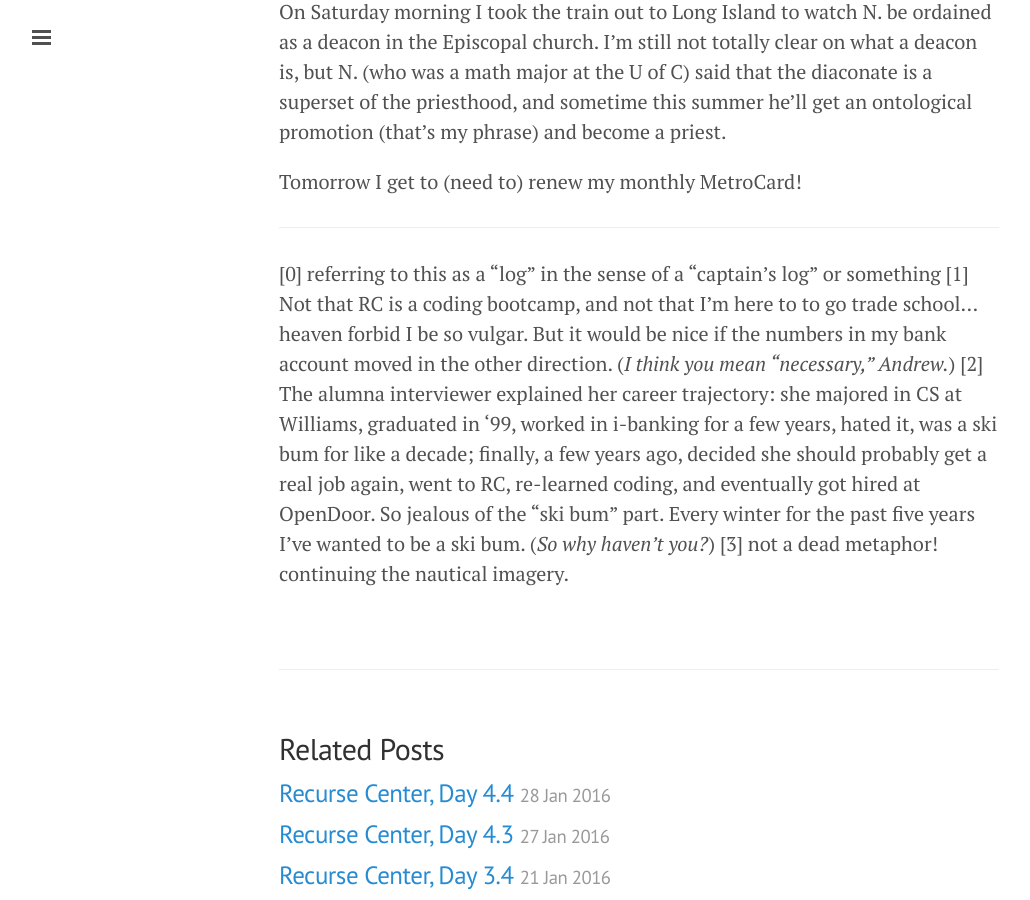
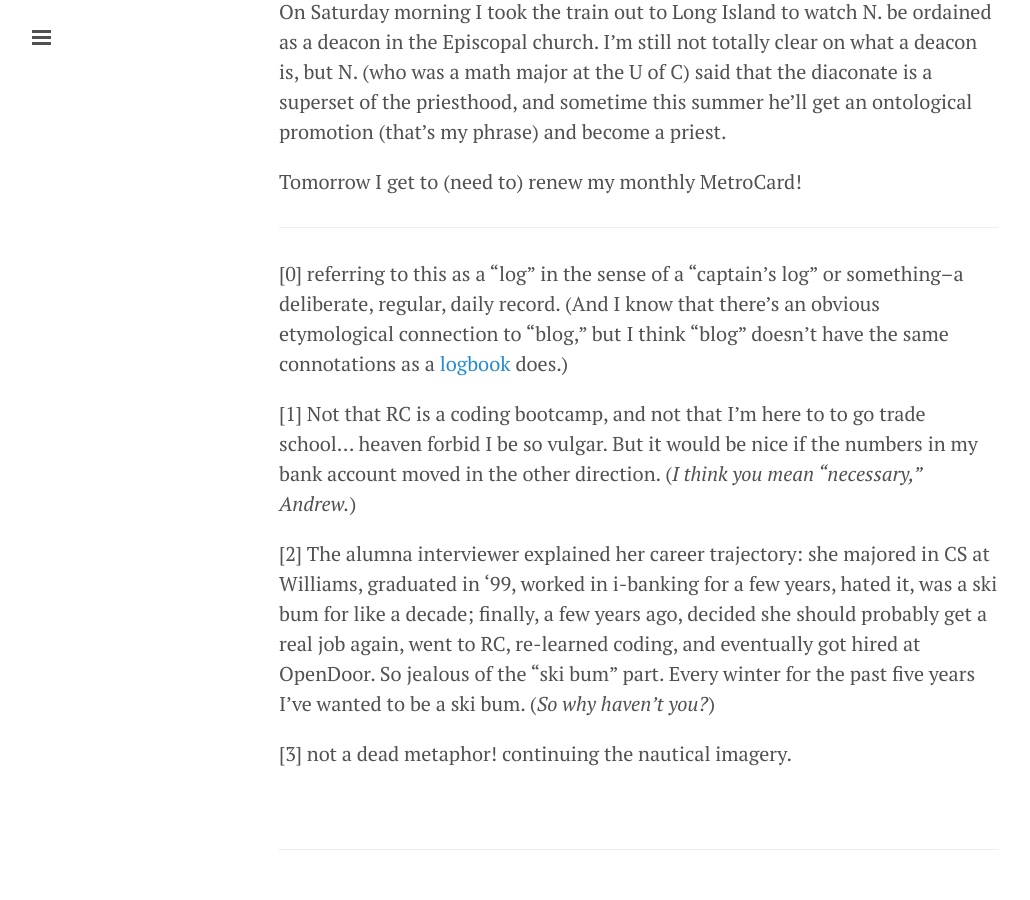
Before and after one commit to amalex5/amalex5.github.io, a Jekyll site: the page built from _posts/2016-01-31-recurse-center-weekend-4.markdown, in a window 1280 px wide and 900 px high, scrolled down 2697 px. Shown: the whole window, without its empty margins (1-1031 px from the left). Built offline with Jekyll 4.4.1, drawn with Linux system fonts in a browser that asks for light colours.

Commit message:
Post update: Recurse Center, Weekend #4!

```diff
--- a/_posts/2016-01-31-recurse-center-weekend-4.markdown
+++ b/_posts/2016-01-31-recurse-center-weekend-4.markdown
@@ -33,7 +33,10 @@ On Saturday morning I took the train out to Long Island to watch N. be ordained
 Tomorrow I get to (need to) renew my monthly MetroCard!
 
 -----
-[0] referring to this as a "log" in the sense of a "captain's log" or something
+[0] referring to this as a "log" in the sense of a "captain's log" or something–a deliberate, regular, daily record. (And I know that there's an obvious etymological connection to "blog," but I think "blog" doesn't have the same connotations as a [logbook](https://en.wikipedia.org/wiki/Logbook) does.)
+
 [1] Not that RC is a coding bootcamp, and not that I'm here to to go trade school... heaven forbid I be so vulgar. But it would be nice if the numbers in my bank account moved in the other direction. (*I think you mean "necessary," Andrew.*)
+
 [2] The alumna interviewer explained her career trajectory: she majored in CS at Williams, graduated in '99, worked in i-banking for a few years, hated it, was a ski bum for like a decade; finally, a few years ago, decided she should probably get a real job again, went to RC, re-learned coding, and eventually got hired at OpenDoor. So jealous of the "ski bum" part. Every winter for the past five years I've wanted to be a ski bum. (*So why haven't you?*)
+
 [3] not a dead metaphor! continuing the nautical imagery.
```
